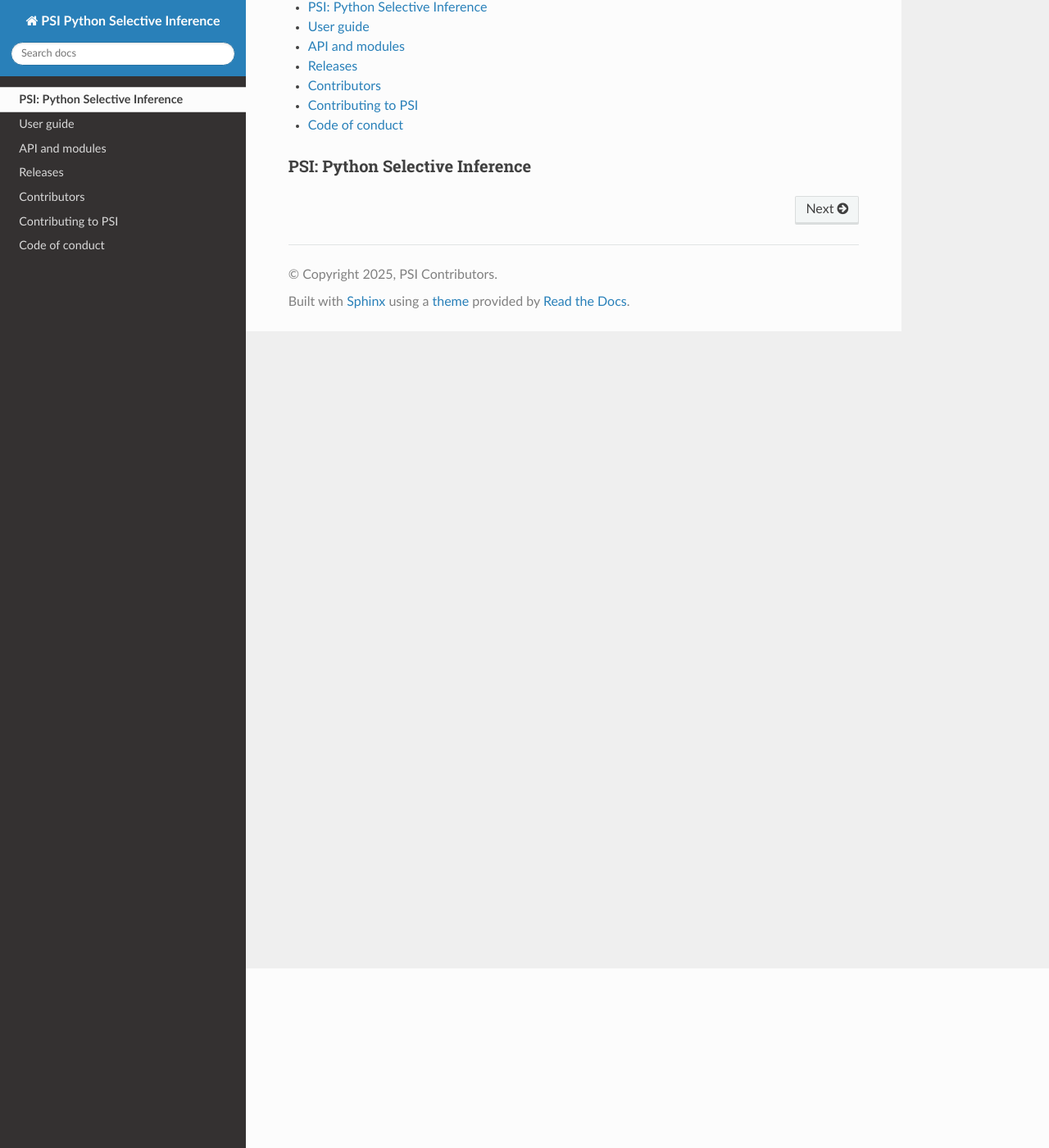
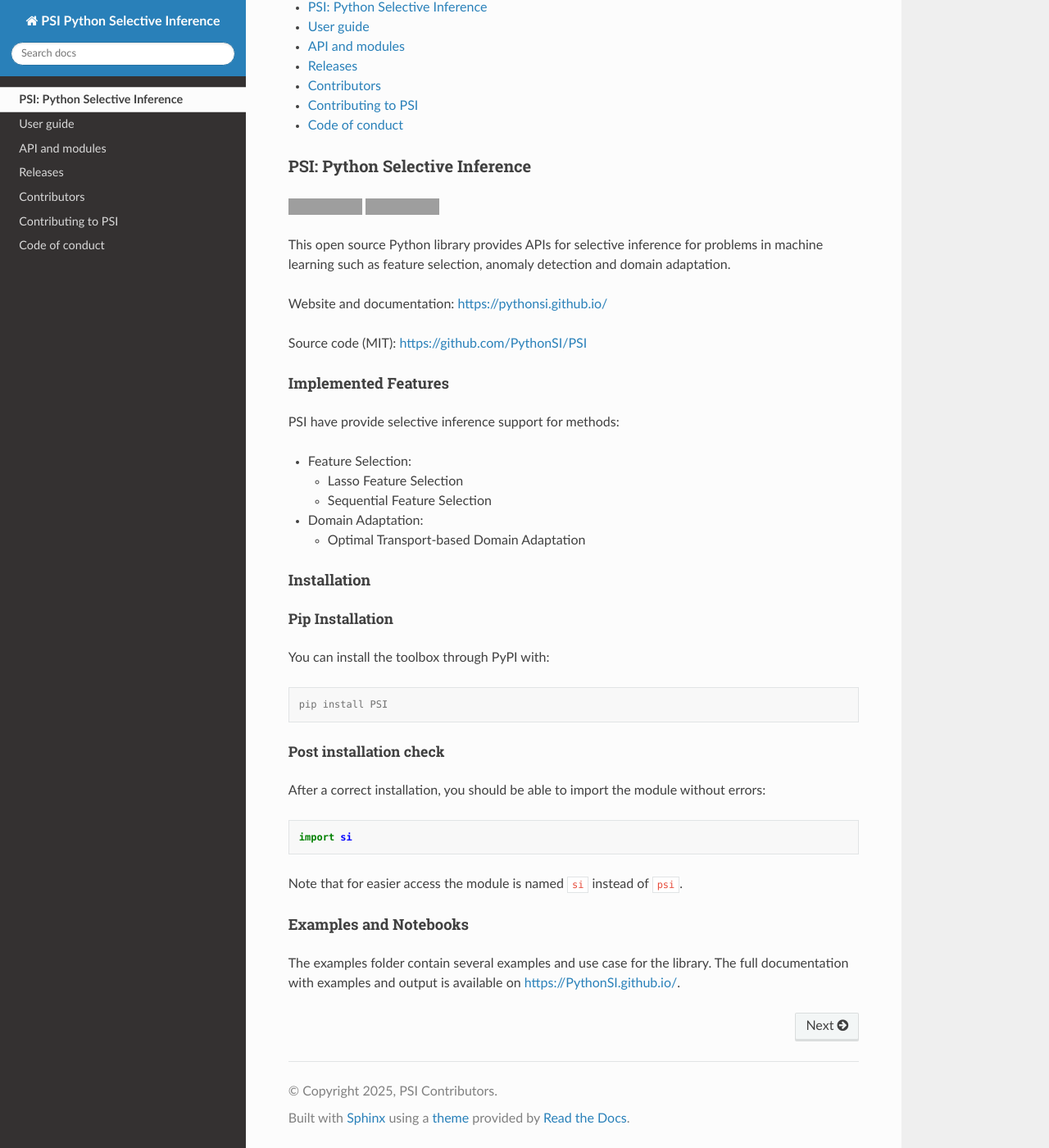
Before and after one commit to PythonSI/PSI, a Sphinx documentation site: the page built from docs/source/index.rst, in a window 1280 px wide and 1400 px high, scrolled down 219 px. Shown: the whole window at 82% size. Built offline with Sphinx 7.4.7 and the Read the Docs theme 3.1.0, drawn with Linux system fonts in a browser that asks for light colours; pages that are not in the unit, such as notebooks, are missing from menus; grey boxes are pictures that could not be loaded.

Commit message:
setuptools and update readme

````diff
--- a/README.md
+++ b/README.md
@@ -1 +1,43 @@
 # PSI: Python Selective Inference
+
+[![PyPI version](https://badge.fury.io/py/PSI.svg)](https://badge.fury.io/py/PSI)
+[![License](https://anaconda.org/conda-forge/pot/badges/license.svg)](https://github.com/PythonSI/PSI/blob/master/LICENSE)
+
+This open source Python library provides APIs for selective inference for problems in machine learning such as feature selection, anomaly detection and domain adaptation.
+
+Website and documentation: [https://pythonsi.github.io/](https://pythonsi.github.io/)
+
+Source code (MIT): [https://github.com/PythonSI/PSI](https://github.com/PythonSI/PSI)
+
+## Implemented Features
+
+PSI have provide selective inference support for methods:
+
+* Feature Selection:
+    * Lasso Feature Selection
+    * Sequential Feature Selection
+* Domain Adaptation:
+    * Optimal Transport-based Domain Adaptation
+
+## Installation
+
+### Pip Installation
+
+You can install the toolbox through PyPI with:
+
+```console
+pip install PSI
+```
+
+### Post installation check
+After a correct installation, you should be able to import the module without errors:
+
+```python
+import si
+```
+
+Note that for easier access the module is named `si` instead of `psi`.
+
+## Examples and Notebooks
+
+The examples folder contain several examples and use case for the library. The full documentation with examples and output is available on [https://PythonSI.github.io/](https://PythonSI.github.io/).
--- a/docs/source/_templates/module.rst
+++ b/docs/source/_templates/module.rst
@@ -2,7 +2,7 @@
 {{ underline }}
 
 .. automodule:: {{ fullname }}
-   :members:
+   :no-members:
 
    {% block functions %}
    {% if functions %}
--- /dev/null
+++ b/pyproject.toml
@@ -0,0 +1,3 @@
+[build-system]
+requires = ["setuptools>=61.0", "wheel"]
+build-backend = "setuptools.build_meta"
--- /dev/null
+++ b/requirements.txt
@@ -0,0 +1,6 @@
+matplotlib==3.10.6
+mpmath==1.3.0
+numpy==2.2.6
+POT==0.9.5
+scikit-learn==1.7.1
+scipy==1.15.3
--- a/si/__init__.py
+++ b/si/__init__.py
@@ -6,6 +6,8 @@ from si.node import (
     Data,
 )
 
+__version__ = "0.1.0"
+
 __all__ = [
     "Pipeline",
     "feature_selection",
````
Also changed, not shown: docs/source/sg_execution_times.rst (+7 -7 lines), setup.py (added, +33 -0 lines), 3 other files.
